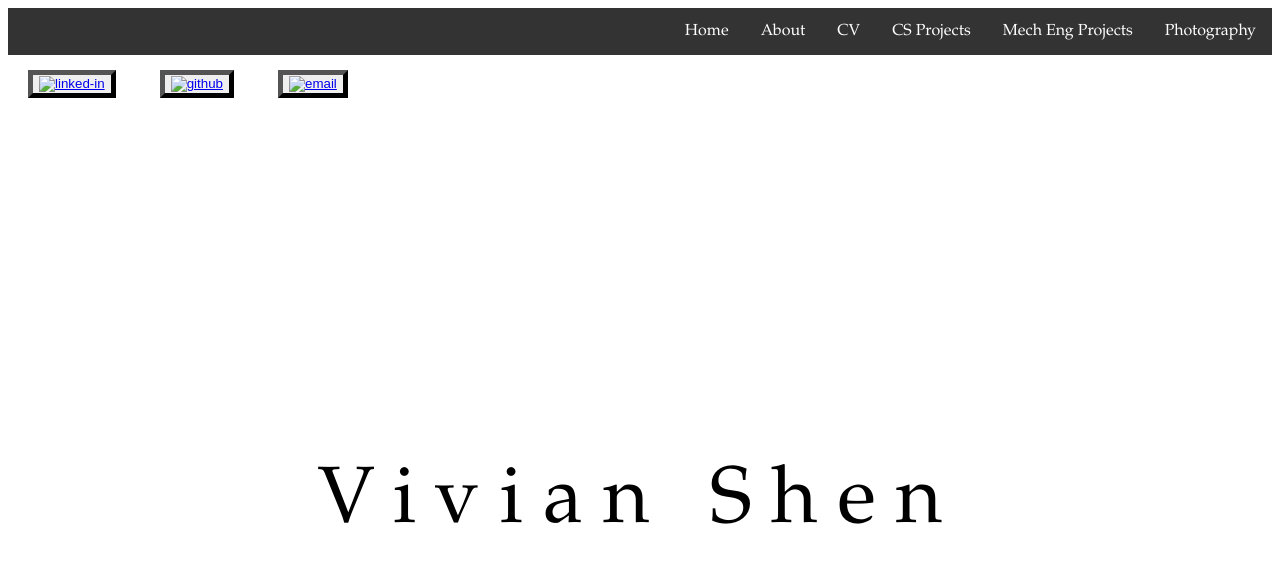
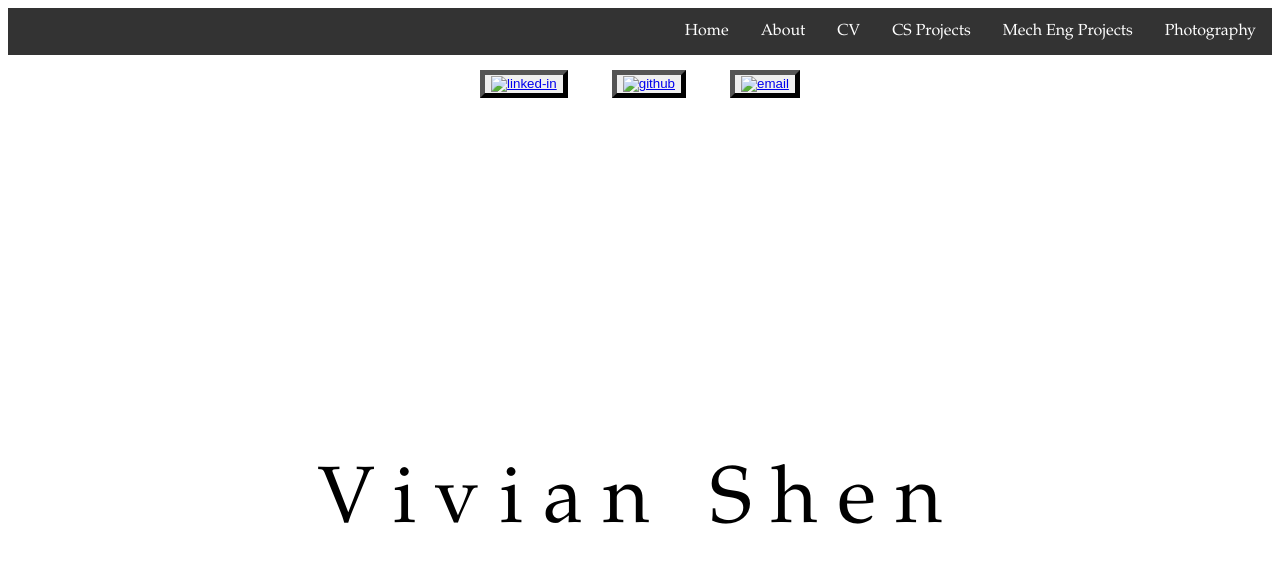
Before and after one commit to Vivikyung/vivikyung.github.io, a Jekyll site: the page built from index.html, in a window 1280 px wide. Shown: the top 563 px of the page. Built offline with Jekyll 4.4.1, drawn with Linux system fonts in a browser that asks for light colours.

Commit message:
transbox
messed up the last one

```diff
--- a/css/main.css
+++ b/css/main.css
@@ -54,7 +54,8 @@
 
 /* alignment of the small buttons */
 #align {
-	text-align: left;
+	text-align: center;
+	margin-bottom:10%;
 }
 
 #align button{
@@ -64,7 +65,7 @@
 
 /* alignment of project pages */
 #align_link {
-	text-align: left;
+	text-align: center;
 }
 
 #align_link button{
@@ -78,6 +79,20 @@
 /* front page!!! */
 
 /*transparent box*/
+.front{
+	background-color: red;
+}
+
+.front img {
+	position: absolute;
+    left: 0;
+    top: 0;
+    height: 100%;
+    width: 100%;
+    background-size: cover;
+    opacity: 0.5;
+}
+
 .front.transbox {
 	background-color: rgba(5,4,2,0.1);
 	width:50%;
```
